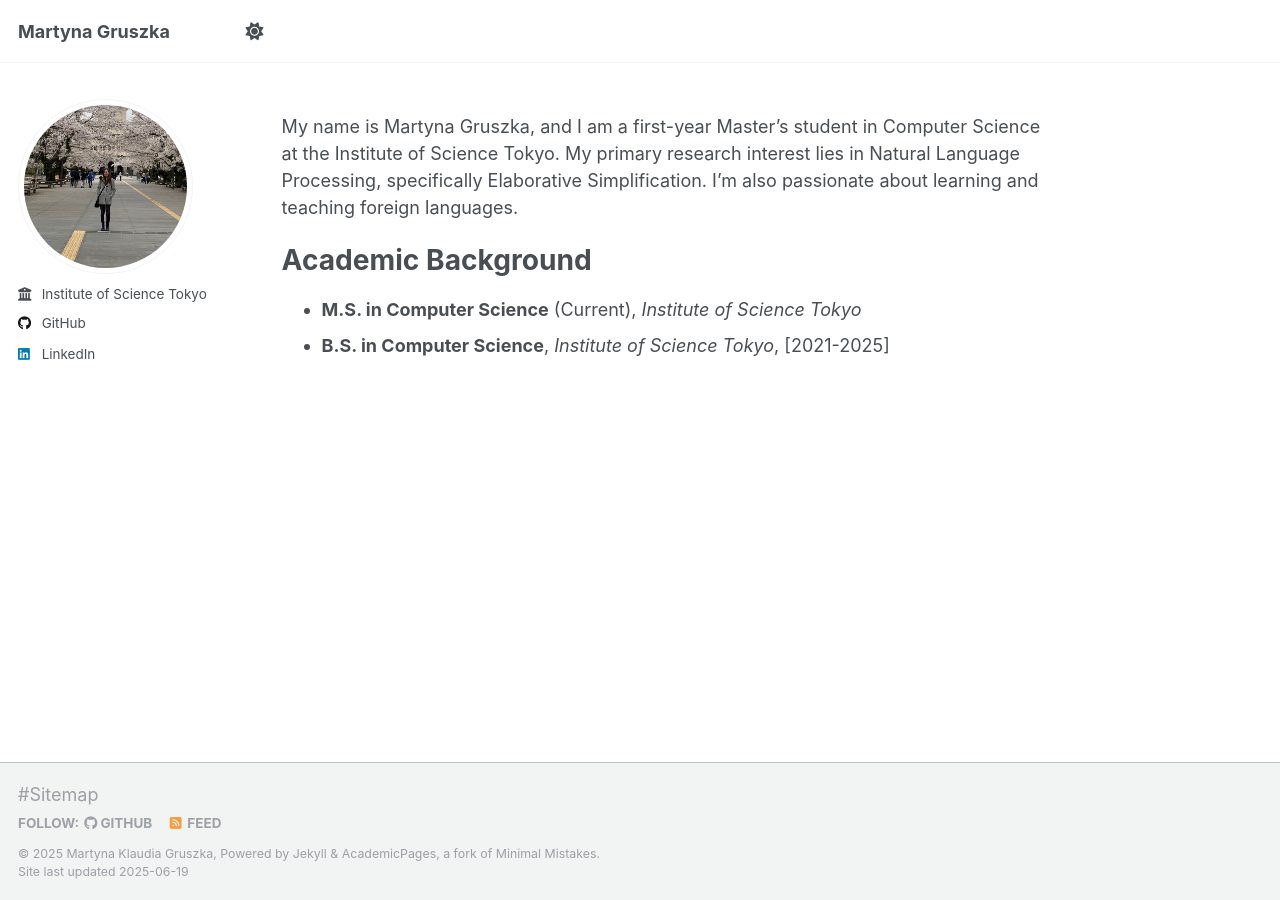
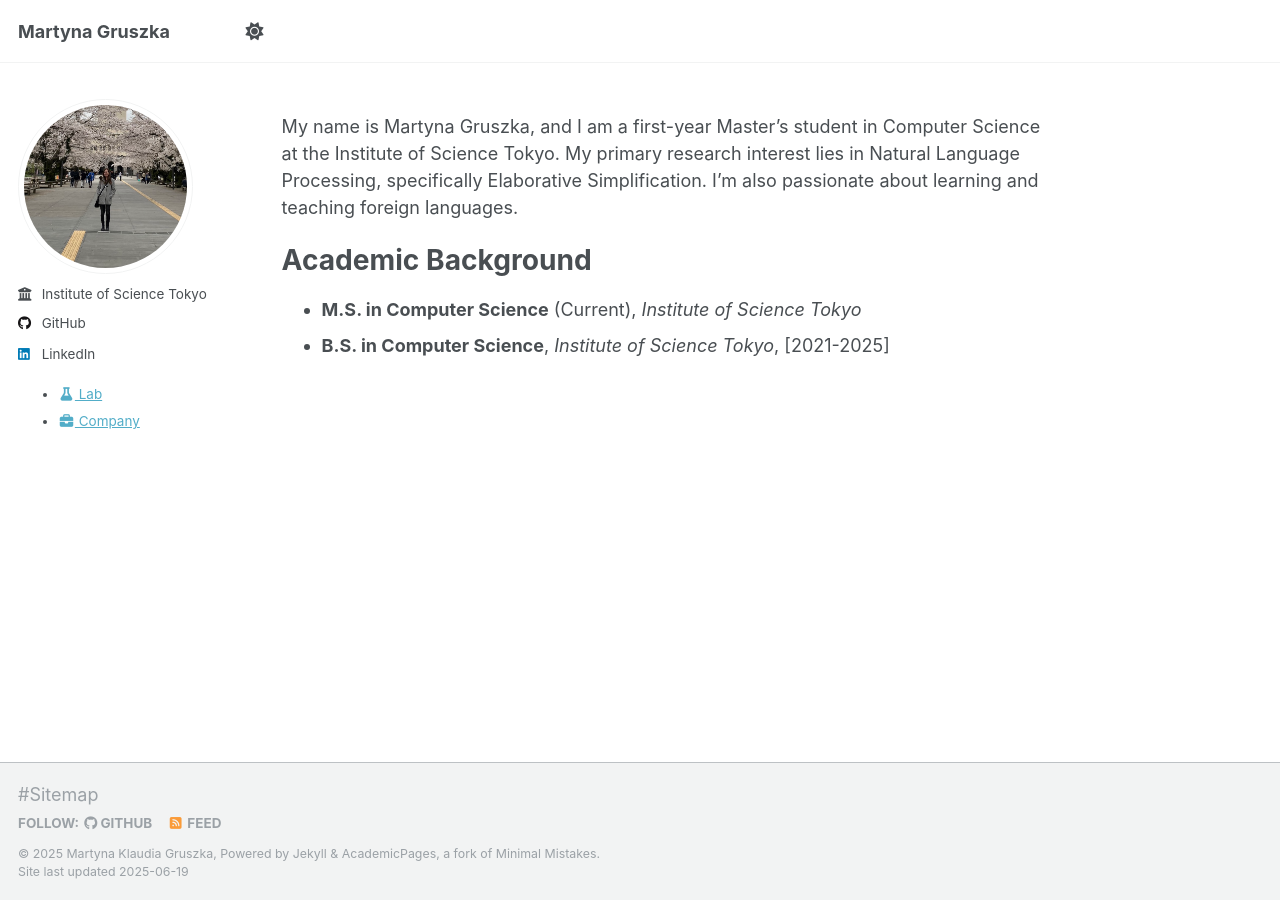
Before and after one commit to martgru/martgru.github.io, a Jekyll site: the page built from _pages/about.md, in a window 1280 px wide. Built offline with Jekyll 4.4.1, drawn with Linux system fonts in a browser that asks for light colours.

Commit message:
Update sidebar.html - add custom links

```diff
--- a/_includes/sidebar.html
+++ b/_includes/sidebar.html
@@ -2,7 +2,23 @@
 
 {% if page.author_profile or layout.author_profile or page.sidebar %}
   <div class="sidebar sticky">
-  {% if page.author_profile or layout.author_profile %}{% include author-profile.html %}{% endif %}
+
+  {% if page.author_profile or layout.author_profile %}
+    {% include author-profile.html %}
+
+    {% if site.author.links %}
+      <ul class="network-icon">
+        {% for link in site.author.links %}
+          <li>
+            <a href="{{ link.url }}" target="_blank" rel="noopener">
+              <i class="{{ link.icon }}"></i> {{ link.label }}
+            </a>
+          </li>
+        {% endfor %}
+      </ul>
+    {% endif %}
+  {% endif %}
+
   {% if page.sidebar %}
     {% for s in page.sidebar %}
       {% if s.image %}
@@ -21,5 +37,6 @@
       {% include nav_list nav=page.sidebar.nav %}
     {% endif %}
   {% endif %}
+
   </div>
 {% endif %}
```
